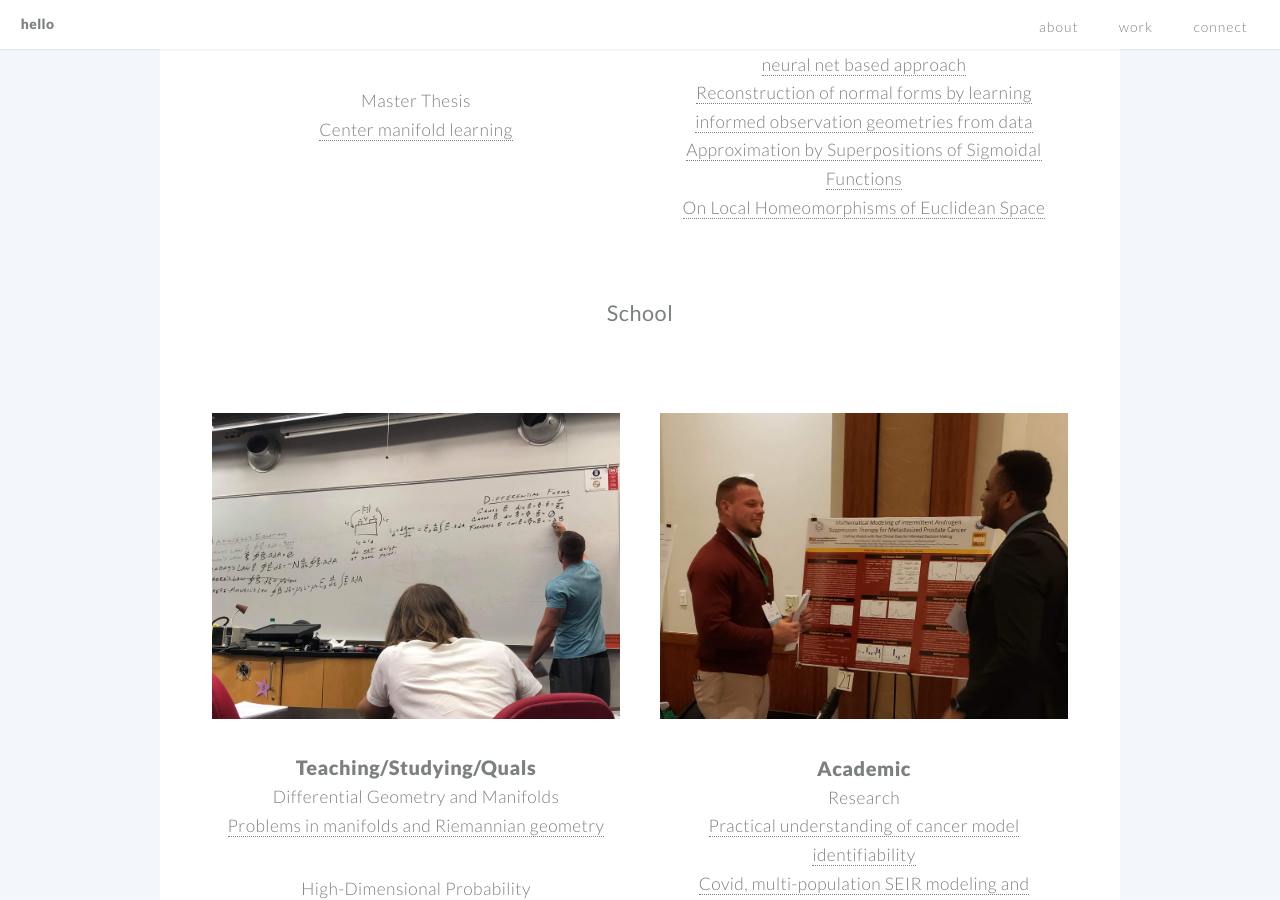
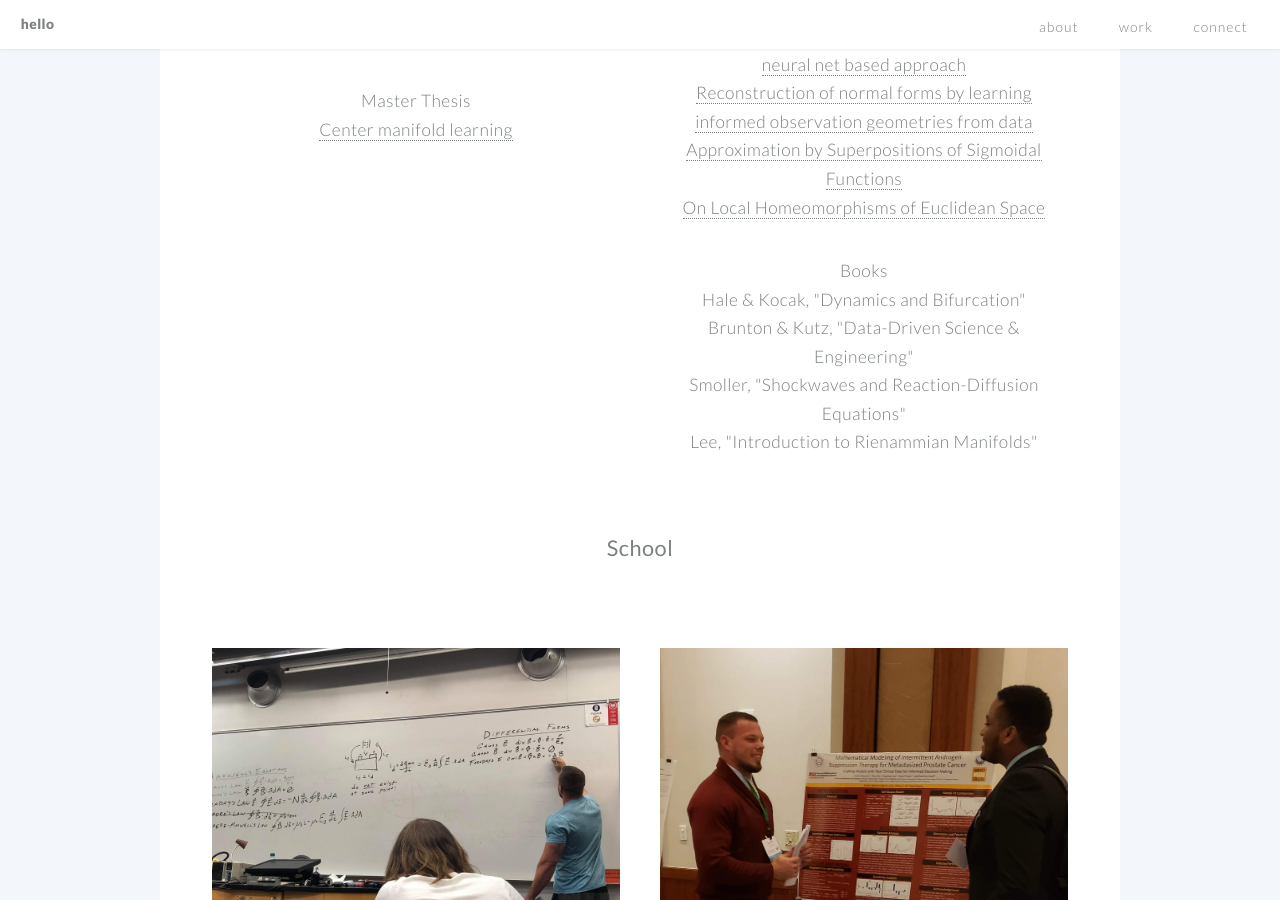
Before and after one commit to jben33/jben33.github.io, a Jekyll site: the page built from index.md, in a window 1280 px wide and 900 px high, scrolled down 2773 px. Built offline with Jekyll 4.4.1, drawn with Linux system fonts in a browser that asks for light colours.

Commit message:
Update example2.html

```diff
--- a/_includes/example2.html
+++ b/_includes/example2.html
@@ -21,3 +21,10 @@
     <li><a href="https://web.njit.edu/~usman/courses/cs675_fall18/10.1.1.441.7873.pdf">Approximation by Superpositions of Sigmoidal Functions</a></li>
     <li><a href="https://cas.mines-paristech.fr/~praly/Telechargement/Autres/Hartman-C1_1960.pdf">On Local Homeomorphisms of Euclidean Space</a></li>
 </ul>
+
+<ul> Books
+  <li>Hale & Kocak, "Dynamics and Bifurcation"</li>
+  <li>Brunton & Kutz, "Data-Driven Science & Engineering"</li>
+  <li>Smoller, "Shockwaves and Reaction-Diffusion Equations"</li>
+  <li>Lee, "Introduction to Rienammian Manifolds"</li>
+</ul>
```
